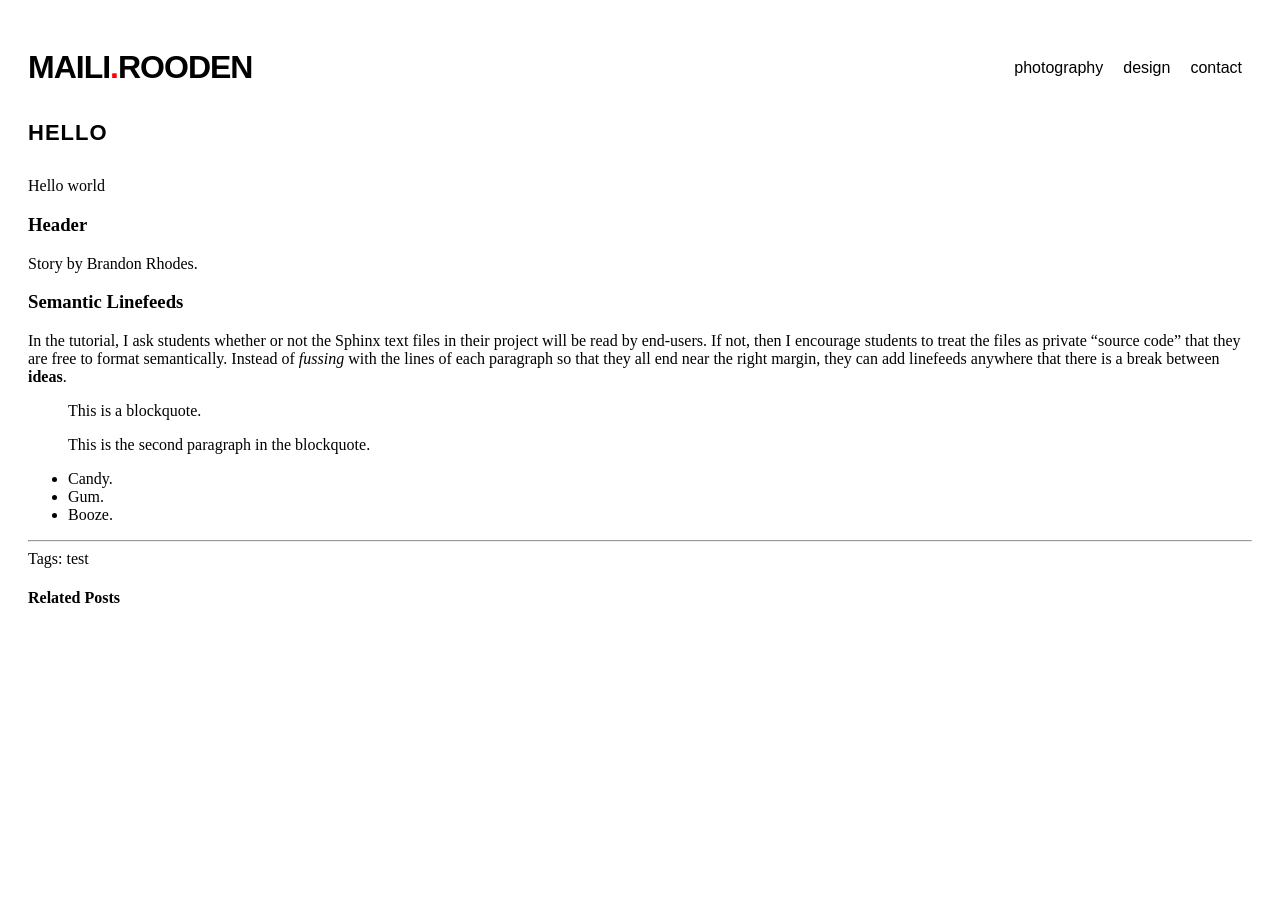
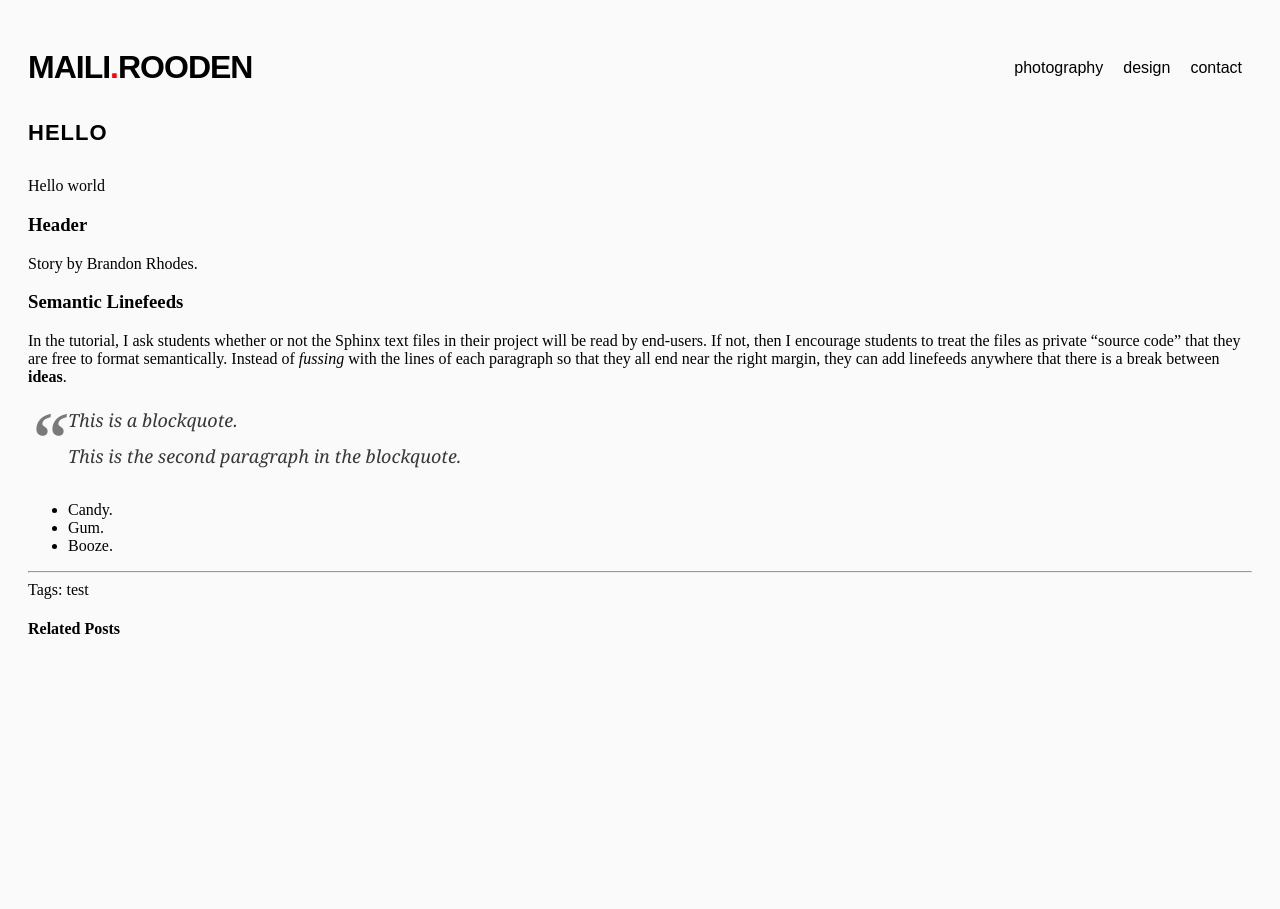
Before and after one commit to hellomaili/hellomaili.github.com, a Jekyll site: the page built from blog/_posts/2013-02-16-hello.md, in a window 1280 px wide. Built offline with Jekyll 4.4.1, drawn with Linux system fonts in a browser that asks for light colours.

Commit message:
Style blockquote

```diff
--- a/css/default.css
+++ b/css/default.css
@@ -3,6 +3,7 @@
 }
 
 body {
+	background: #fafafa;
 	padding: 20px;
 }
 
@@ -26,6 +27,42 @@
 	border:0;
 }
 
+blockquote {
+	font-family: Georgia, serif;
+	font-size: 18px;
+	font-style: italic;
+	width: 500px;
+	margin: 0.25em 0;
+	padding: 0.25em 40px;
+	line-height: 1.45;
+	position: relative;
+	color: #383838;
+}
+
+blockquote:before {
+	display: block;
+	content: "\201C";
+	font-size: 80px;
+	position: absolute;
+	left: 0px;
+	top: -20px;
+	color: #7a7a7a;
+}
+
+blockquote p {
+	margin: 0 0 .6em 0;
+}
+
+blockquote cite {
+	color: #999999;
+	font-size: 14px;
+	display: block;
+	margin-top: 5px;
+}
+
+blockquote cite:before {
+	content: "\2014 \2009";
+}
 
 menu {
 	float: right;
```
